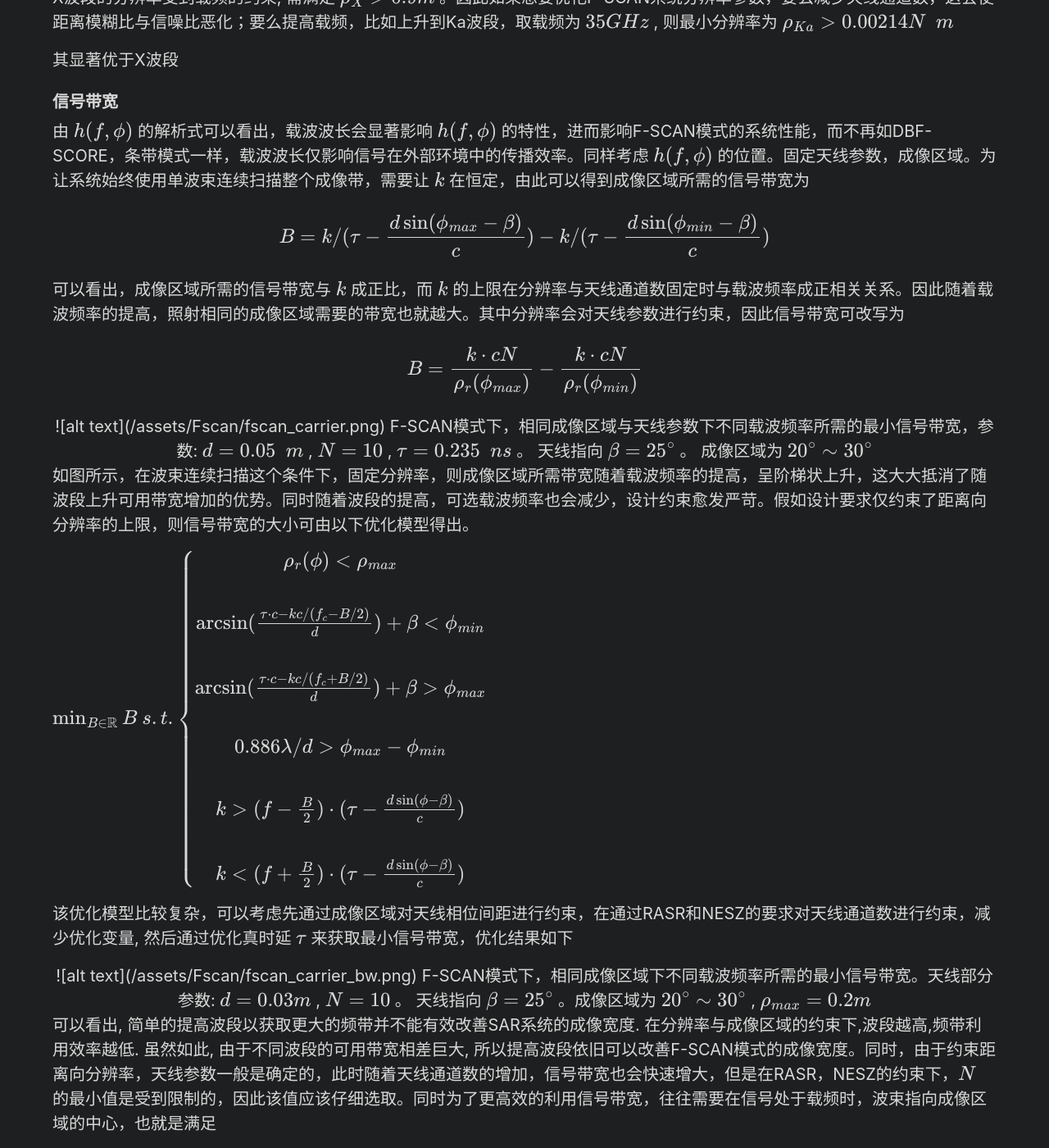
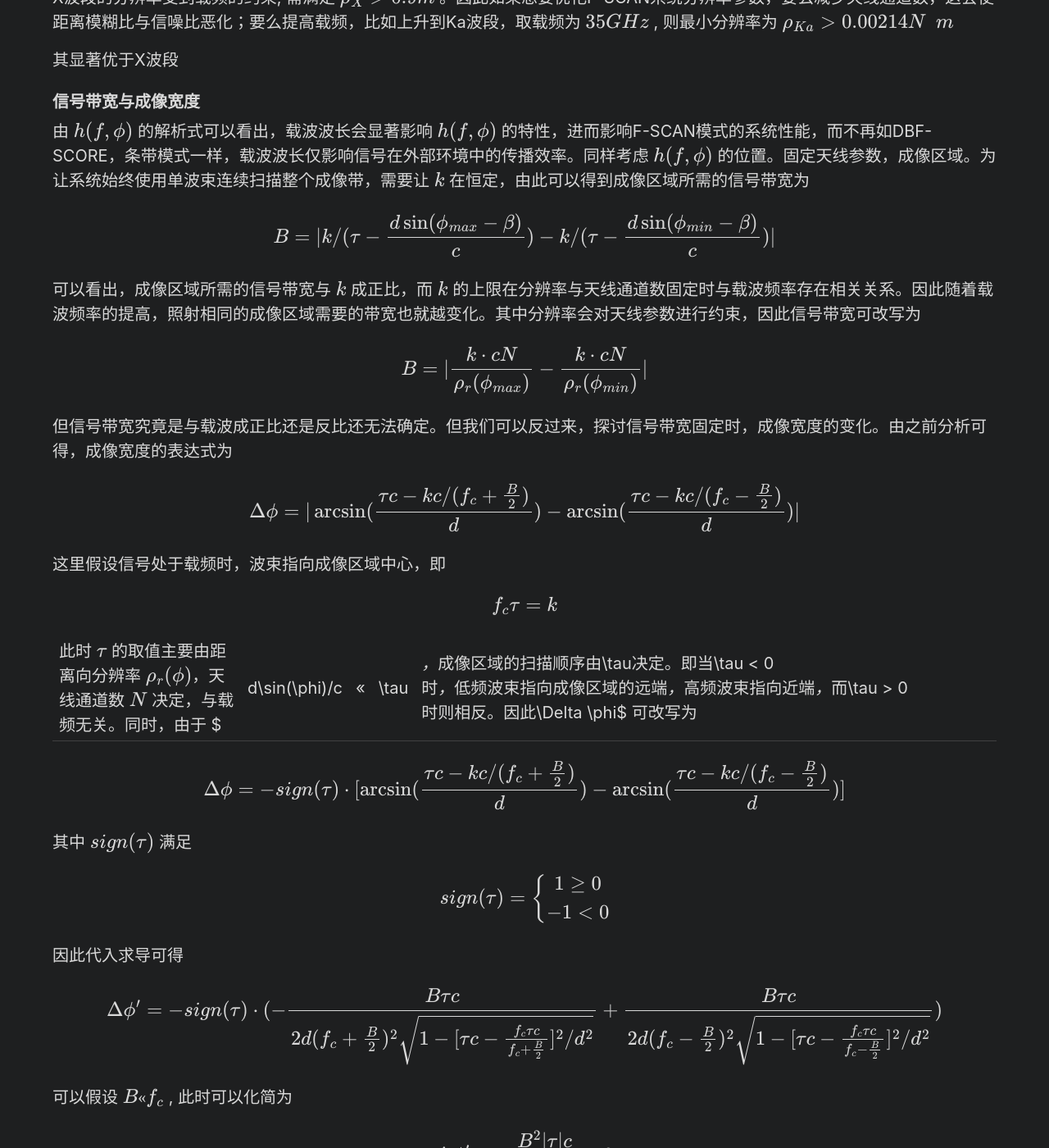
Before and after one commit to wugfh/wugfh.github.io, a Jekyll site: the page built from radar_sim/radar_sys/fscan_signalgen.md, in a window 1280 px wide and 1400 px high, scrolled down 5580 px. Shown: the whole window at 82% size. Built offline with Jekyll 4.4.1, drawn with Linux system fonts in a browser that asks for light colours; formulas are drawn with MathJax 3; comment, search, counter and statistics services are not loaded; some of the changed text lies outside the part shown.

Commit message:
add some content

```diff
--- a/radar_sim/radar_sys/fscan_signalgen.md
+++ b/radar_sim/radar_sys/fscan_signalgen.md
@@ -82,7 +82,7 @@
 
 $$ \phi = \arcsin(\frac{\tau \cdot c -kc/f}{d}) + \beta$$
 
-为了在频率扫描过程中，始终为单波束连续扫描，需要使得 $k$ 在扫描过程中维持恒定。因此成像带应该保证
+同时应保证频率扫描能覆盖整个区域，假设 $k> 0$ ，则等价于
 
 $$ \phi_{max} < \arcsin[\frac{\tau \cdot c -kc/(f_c+\frac{B}{2})}{d}] + \beta$$
 $$ \phi_{min} > \arcsin[\frac{\tau \cdot c -kc/(f_c-\frac{B}{2})}{d}] + \beta$$
@@ -209,24 +209,56 @@
 其显著优于X波段
 
 
-### 信号带宽
+### 信号带宽与成像宽度
 由 $h(f,\phi)$ 的解析式可以看出，载波波长会显著影响 $h(f,\phi)$ 的特性，进而影响F-SCAN模式的系统性能，而不再如DBF-SCORE，条带模式一样，载波波长仅影响信号在外部环境中的传播效率。同样考虑 $h(f,\phi)$ 的位置。固定天线参数，成像区域。为让系统始终使用单波束连续扫描整个成像带，需要让 $k$ 在恒定，由此可以得到成像区域所需的信号带宽为
 
-$$ B = k/ (\tau - \frac{d \sin (\phi_{max}-\beta)}{c}) - k/ (\tau - \frac{d \sin (\phi_{min}-\beta)}{c})$$
+$$ B = |k/ (\tau - \frac{d \sin (\phi_{max}-\beta)}{c}) - k/ (\tau - \frac{d \sin (\phi_{min}-\beta)}{c})|$$
 
-可以看出，成像区域所需的信号带宽与 $k$ 成正比，而 $k$ 的上限在分辨率与天线通道数固定时与载波频率成正相关关系。因此随着载波频率的提高，照射相同的成像区域需要的带宽也就越大。其中分辨率会对天线参数进行约束，因此信号带宽可改写为
+可以看出，成像区域所需的信号带宽与 $k$ 成正比，而 $k$ 的上限在分辨率与天线通道数固定时与载波频率存在相关关系。因此随着载波频率的提高，照射相同的成像区域需要的带宽也就越变化。其中分辨率会对天线参数进行约束，因此信号带宽可改写为
 
-$$B = \frac{k \cdot cN}{\rho_r(\phi_{max})} - \frac{k \cdot cN}{\rho_r(\phi_{min})}$$
+$$B =| \frac{k \cdot cN}{\rho_r(\phi_{max})} - \frac{k \cdot cN}{\rho_r(\phi_{min})}|$$
+
+但信号带宽究竟是与载波成正比还是反比还无法确定。但我们可以反过来，探讨信号带宽固定时，成像宽度的变化。由之前分析可得，成像宽度的表达式为
+
+$$\Delta \phi =|\arcsin(\frac{\tau c - kc/(f_c+\frac{B}{2})}{d}) - \arcsin(\frac{\tau c - kc/(f_c-\frac{B}{2})}{d})|$$
+
+这里假设信号处于载频时，波束指向成像区域中心，即
+
+$$f_c \tau = k$$
+
+此时 $\tau$ 的取值主要由距离向分辨率 $\rho_r(\phi)$，天线通道数 $N$ 决定，与载频无关。同时，由于 $|d\sin(\phi)/c| << |\tau|$ ，成像区域的扫描顺序由 $\tau$ 决定。即当 $\tau < 0$ 时，低频波束指向成像区域的远端，高频波束指向近端，而 $\tau > 0$ 时则相反。因此 $\Delta \phi$ 可改写为
+
+$$\Delta \phi = -sign(\tau) \cdot [\arcsin(\frac{\tau c - kc/(f_c+\frac{B}{2})}{d}) - \arcsin(\frac{\tau c - kc/(f_c-\frac{B}{2})}{d})]$$
+
+其中 $sign(\tau)$ 满足
+
+$$ sign(\tau) = \left\{
+\begin{matrix}
+1  \geq 0 \\
+-1  < 0
+\end{matrix}
+\right.
+$$
+
+因此代入求导可得
+
+$$\Delta \phi^{\prime} = -sign(\tau) \cdot (-\frac{B\tau c}{2d(f_c+\frac{B}{2})^2\sqrt{1-[\tau c-\frac{f_c \tau c}{f_c+\frac{B}{2}}]^2/d^2}} + \frac{B\tau c}{2d(f_c-\frac{B}{2})^2\sqrt{1-[\tau c-\frac{f_c \tau c}{f_c -\frac{B}{2}}]^2/d^2}})$$
+
+可以假设 $B << f_c$ , 此时可以化简为
+
+$$\Delta \phi^{\prime} = -\frac{B^2 |\tau| c }{df^3} < 0$$
+
+因此随着载波频率的提高，$h(f,\phi)$ 在信号带宽固定时，扫描宽度会减小。因此载波频率的升高会对系统的信号带宽，成像宽度等指标产生不良影响。
 
 <center>
 
-![alt text](/assets/Fscan/fscan_carrier.png)
+![alt text](/assets/Fscan/fscan_carrier_scan.png)
 
 
-F-SCAN模式下，相同成像区域与天线参数下不同载波频率所需的最小信号带宽，参数: $d = 0.05 \enspace m$ , $N = 10$ , $\tau = 0.235 \enspace ns$ 。 天线指向 $\beta = 25^{\circ}$ 。 成像区域为 $20^{\circ} \sim 30^{\circ}$
+F-SCAN模式下，相同成像区域与天线参数下不同载波频率所需的最小信号带宽，参数: $d = 0.03 \enspace $ m , $N = 10$ , $\tau = -0.283 \enspace $ ns 。 天线指向 $\beta = 25^{\circ}$ 。 信号带宽 $B = 1$ GHz
 </center>
 
-如图所示，在波束连续扫描这个条件下，固定分辨率，则成像区域所需带宽随着载波频率的提高，呈阶梯状上升，这大大抵消了随波段上升可用带宽增加的优势。同时随着波段的提高，可选载波频率也会减少，设计约束愈发严苛。假如设计要求仅约束了距离向分辨率的上限，则信号带宽的大小可由以下优化模型得出。
+如图所示，固定信号带宽，成像宽度随着载频的升高而下降。因此，反过来可以得到成像区域所需带宽随着载波频率的提高而提高，这大大抵消了随波段上升可用带宽增加的优势。 但在设计过程， 往往是给出视角， 以此计算出所需的信号带宽。假如设计要求仅约束了距离向分辨率的上限，则信号带宽的大小可由以下优化模型得出。
 
 $$\min_{B \in \mathbb{R}} B$$
 $$ s.t. \left\{
@@ -241,7 +273,7 @@
 \right.
 $$
 
-该优化模型比较复杂，可以考虑先通过成像区域对天线相位间距进行约束，在通过RASR和NESZ的要求对天线通道数进行约束，减少优化变量, 然后通过优化真时延 $\tau$ 来获取最小信号带宽，优化结果如下
+该优化模型比较复杂，可以考虑先通过成像区域对天线相位间距进行约束，在通过RASR和NESZ的要求对天线通道数进行约束，减少优化变量, 然后通过优化时延 $\tau$ 来获取最小信号带宽，优化结果如下
 
 <center>
 
@@ -269,18 +301,7 @@
 
 
 ### RASR 与 NESZ
-由上所述，F-SCAN 模式之所以能够获取到更低的RASR与NESZ，主要源于其MIMO特性。而在MIMO中，对信噪比影响最大的便是收发的通道数 $N$ 。随着 N 的提高，理论上RASR与NESZ会显著降低。以最小化RASR为目标，优化    $\tau$ , 同时保证信号带宽 $B$ 不超过最大信号带宽 $B_{max}$ ， 距离向分辨率 $\rho_r(\phi)$ 不超过 $\rho_{max}$ , 可以得到最优RASR
-
-<center>
-
-![alt text](/assets/Fscan/fscan_ant_rasr.png)
-![alt text](/assets/Fscan/fscan_ant_nesz.png)
-
-
-F-SCAN模式下，相同成像区域下最大RASR,最大NESZ 相较于通道数的变化。天线部分参数: $d = 0.01m$ 。 天线指向 $\beta = 25^{\circ}$ 。成像区域为 $20^{\circ} \sim 30^{\circ}$ , $\rho_{max} = 0.2m$  , 最大可用信号带宽 $B_{max} = 2GHz$
-</center>
-
-可以观察到，随着 $N$ 的增加, RASR 确实有明显的降低。其中Ka波段的RASR，NESZ相较于X波段会有所改善(why)。
+由上所述，F-SCAN 模式之所以能够获取到更低的RASR与NESZ，主要源于其MIMO特性。而在MIMO中，对信噪比和模糊比影响最大的便是收发的通道数 $N$ 。随着 N 的提高，理论上RASR与NESZ会显著降低。同时天线子孔径长度也会对距离模糊比产生较大的影响，当天线子孔径小于成像区域所需的最大子孔径长度时，天线单元的波束变宽，成像区域以外的模糊视角将会对接收信号产生影响，恶化距离模糊比。但同时天线子孔径不能过于接近成像区域所需的最大长度，不然在成像区域的最近端，最远端，天线增益会显著降低，导致距离模糊比恶化。因此天线子孔径长度需要仔细对比选取。以最小化RASR为目标，优化    $\tau$ , 同时保证信号带宽 $B$ 不超过最大信号带宽 $B_{max}$ ， 距离向分辨率 $\rho_r(\phi)$ 不超过 $\rho_{max}$ , 可以得到最优RASR
 
 <center>
 
@@ -336,8 +357,20 @@
 
 $$d < \frac{\lambda}{\sin(\phi_{max}-\beta) - \sin(\phi_{min} - \beta)}$$
 
-在天线子孔径满足上述条件后，便存在时延 $\tau$ 使得该模糊情况不在存在。如果 $\tau,d$ 已经确认好，则信号带宽 $B$ 应小于 $f_c/k$ ，以使得成像区域只有一个栅瓣在扫描。
+在天线子孔径满足上述条件后，便存在时延 $\tau$ 使得该模糊情况不在存在。如果 $\tau,d$ 已经确认好，则信号带宽 $B$ 应小于 $f_c/k$ ，以使得成像区域只有一个栅瓣在扫描。F-SCAN模式相较于DBF-SCORE，条带模式，其载波频率也会对距离模糊比与信噪比产生明显的影响。究其原因，其源于随着载波频率的升高，栅瓣间的距离也会增大。由之前的分析，已经知道F-SCAN的栅瓣间距离可以由天线参数，信号带宽，载波频率得到。
 
+
+
+<center>
+
+![alt text](/assets/Fscan/fscan_ant_rasr.png)
+![alt text](/assets/Fscan/fscan_ant_nesz.png)
+
+
+F-SCAN模式下，相同成像区域下最大RASR,最大NESZ 相较于通道数的变化。天线部分参数: $d = 0.01m$ 。 天线指向 $\beta = 25^{\circ}$ 。成像区域为 $20^{\circ} \sim 30^{\circ}$ , $\rho_{max} = 0.2m$  , 最大可用信号带宽 $B_{max} = 2GHz$
+</center>
+
+可以观察到，随着 $N$ 的增加, RASR 确实有明显的降低。其中Ka波段的RASR，NESZ相较于X波段会有所改善(why)。
 
 ## Ka 波段 F-SCAN SAR系统的设计
 
```
